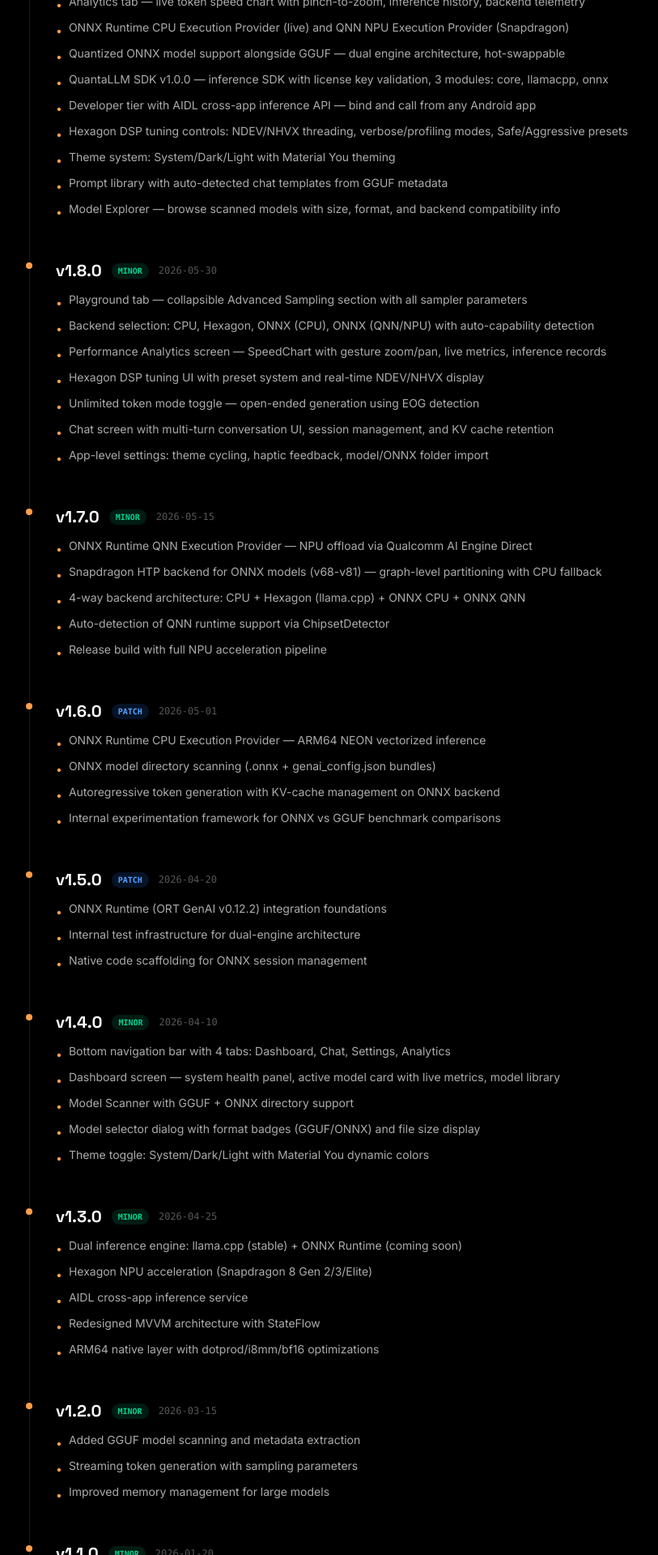
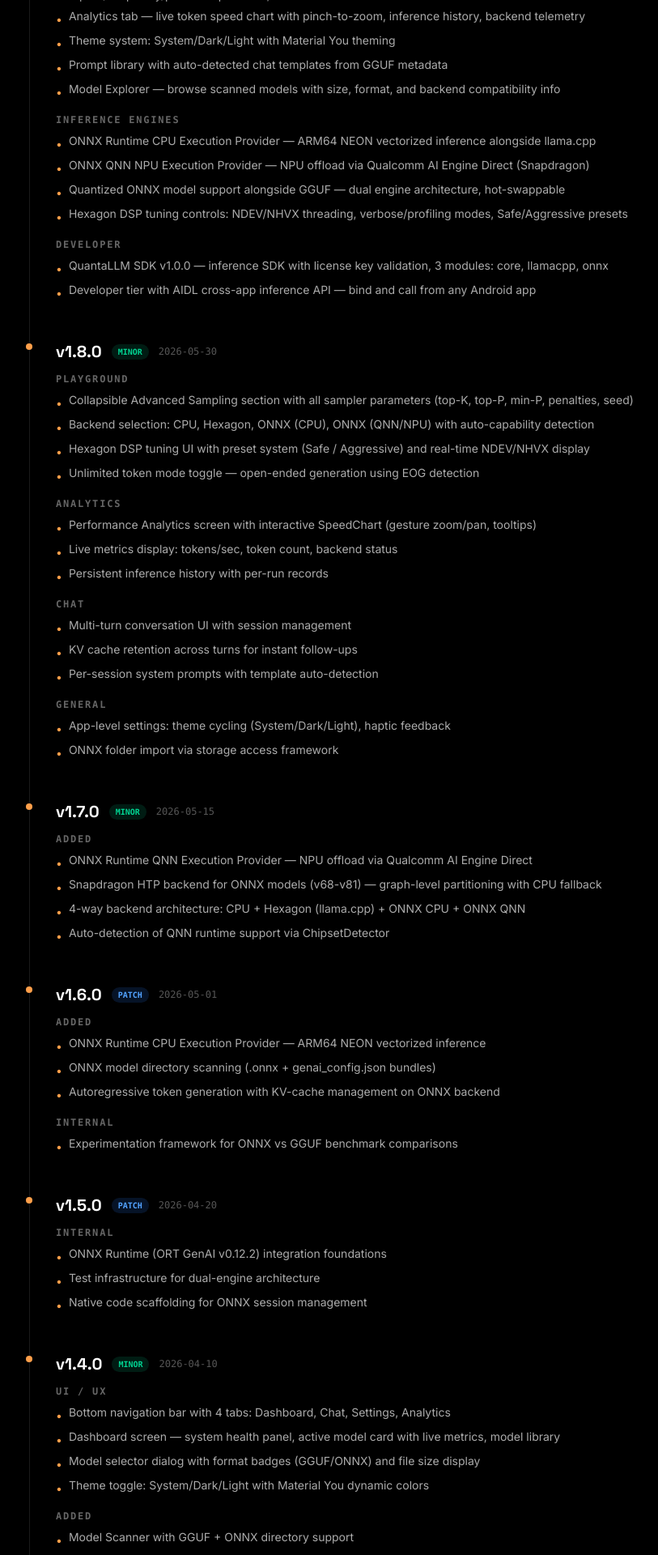
Before and after one commit to NaMan6122/QuantaWeb, a React (Vite) app: page /changelog in a window 1280 px wide. Shown: the part 380-2300 px from the top of the page at 81% size, without its empty margins (232-1045 px from the left). Built offline with nearby package versions, Linux system fonts and the light colour scheme.

Commit message:
refactor(changelog): organize entries into categorized sections
Each release now has labeled sections (UI/UX, Inference Engines, Developer,
Playground, Analytics, Chat, Added, Changed, Internal) instead of flat
bullet lists. Section headers displayed as muted uppercase labels.

```diff
--- a/src/pages/ChangelogPage.tsx
+++ b/src/pages/ChangelogPage.tsx
@@ -3,11 +3,16 @@
 import Navbar from '../components/Navbar';
 import Footer from '../components/Footer';
 
+interface Section {
+  title: string;
+  items: string[];
+}
+
 interface Release {
   version: string;
   date: string;
   tag: 'major' | 'minor' | 'patch';
-  changes: string[];
+  sections: Section[];
 }
 
 const releases: Release[] = [
@@ -15,120 +20,220 @@
     version: '2.0.0',
     date: '2026-06-15',
     tag: 'major',
-    changes: [
+    sections: [
+      {
+        title: 'UI / UX',
+        items: [
           'Bottom navigation with 4 tabs: Dashboard, Chat, Playground, Analytics',
           'Dashboard — system health monitor, active model card with real-time metrics, model library, quick actions',
           'Playground tab — full LLM sampling controls: temperature, top-K, top-P, min-P, repeat/frequency/presence penalties, seed',
           'Analytics tab — live token speed chart with pinch-to-zoom, inference history, backend telemetry',
-      'ONNX Runtime CPU Execution Provider (live) and QNN NPU Execution Provider (Snapdragon)',
-      'Quantized ONNX model support alongside GGUF — dual engine architecture, hot-swappable',
-      'QuantaLLM SDK v1.0.0 — inference SDK with license key validation, 3 modules: core, llamacpp, onnx',
-      'Developer tier with AIDL cross-app inference API — bind and call from any Android app',
-      'Hexagon DSP tuning controls: NDEV/NHVX threading, verbose/profiling modes, Safe/Aggressive presets',
           'Theme system: System/Dark/Light with Material You theming',
           'Prompt library with auto-detected chat templates from GGUF metadata',
           'Model Explorer — browse scanned models with size, format, and backend compatibility info',
         ],
       },
       {
+        title: 'Inference Engines',
+        items: [
+          'ONNX Runtime CPU Execution Provider — ARM64 NEON vectorized inference alongside llama.cpp',
+          'ONNX QNN NPU Execution Provider — NPU offload via Qualcomm AI Engine Direct (Snapdragon)',
+          'Quantized ONNX model support alongside GGUF — dual engine architecture, hot-swappable',
+          'Hexagon DSP tuning controls: NDEV/NHVX threading, verbose/profiling modes, Safe/Aggressive presets',
+        ],
+      },
+      {
+        title: 'Developer',
+        items: [
+          'QuantaLLM SDK v1.0.0 — inference SDK with license key validation, 3 modules: core, llamacpp, onnx',
+          'Developer tier with AIDL cross-app inference API — bind and call from any Android app',
+        ],
+      },
+    ],
+  },
+  {
     version: '1.8.0',
     date: '2026-05-30',
     tag: 'minor',
-    changes: [
-      'Playground tab — collapsible Advanced Sampling section with all sampler parameters',
+    sections: [
+      {
+        title: 'Playground',
+        items: [
+          'Collapsible Advanced Sampling section with all sampler parameters (top-K, top-P, min-P, penalties, seed)',
           'Backend selection: CPU, Hexagon, ONNX (CPU), ONNX (QNN/NPU) with auto-capability detection',
-      'Performance Analytics screen — SpeedChart with gesture zoom/pan, live metrics, inference records',
-      'Hexagon DSP tuning UI with preset system and real-time NDEV/NHVX display',
+          'Hexagon DSP tuning UI with preset system (Safe / Aggressive) and real-time NDEV/NHVX display',
           'Unlimited token mode toggle — open-ended generation using EOG detection',
-      'Chat screen with multi-turn conversation UI, session management, and KV cache retention',
-      'App-level settings: theme cycling, haptic feedback, model/ONNX folder import',
+        ],
+      },
+      {
+        title: 'Analytics',
+        items: [
+          'Performance Analytics screen with interactive SpeedChart (gesture zoom/pan, tooltips)',
+          'Live metrics display: tokens/sec, token count, backend status',
+          'Persistent inference history with per-run records',
+        ],
+      },
+      {
+        title: 'Chat',
+        items: [
+          'Multi-turn conversation UI with session management',
+          'KV cache retention across turns for instant follow-ups',
+          'Per-session system prompts with template auto-detection',
+        ],
+      },
+      {
+        title: 'General',
+        items: [
+          'App-level settings: theme cycling (System/Dark/Light), haptic feedback',
+          'ONNX folder import via storage access framework',
+        ],
+      },
     ],
   },
   {
     version: '1.7.0',
     date: '2026-05-15',
     tag: 'minor',
-    changes: [
+    sections: [
+      {
+        title: 'Added',
+        items: [
           'ONNX Runtime QNN Execution Provider — NPU offload via Qualcomm AI Engine Direct',
           'Snapdragon HTP backend for ONNX models (v68-v81) — graph-level partitioning with CPU fallback',
           '4-way backend architecture: CPU + Hexagon (llama.cpp) + ONNX CPU + ONNX QNN',
           'Auto-detection of QNN runtime support via ChipsetDetector',
-      'Release build with full NPU acceleration pipeline',
+        ],
+      },
     ],
   },
   {
     version: '1.6.0',
     date: '2026-05-01',
     tag: 'patch',
-    changes: [
+    sections: [
+      {
+        title: 'Added',
+        items: [
           'ONNX Runtime CPU Execution Provider — ARM64 NEON vectorized inference',
           'ONNX model directory scanning (.onnx + genai_config.json bundles)',
           'Autoregressive token generation with KV-cache management on ONNX backend',
-      'Internal experimentation framework for ONNX vs GGUF benchmark comparisons',
+        ],
+      },
+      {
+        title: 'Internal',
+        items: [
+          'Experimentation framework for ONNX vs GGUF benchmark comparisons',
+        ],
+      },
     ],
   },
   {
     version: '1.5.0',
     date: '2026-04-20',
     tag: 'patch',
-    changes: [
+    sections: [
+      {
+        title: 'Internal',
+        items: [
           'ONNX Runtime (ORT GenAI v0.12.2) integration foundations',
-      'Internal test infrastructure for dual-engine architecture',
+          'Test infrastructure for dual-engine architecture',
           'Native code scaffolding for ONNX session management',
+        ],
+      },
     ],
   },
   {
     version: '1.4.0',
     date: '2026-04-10',
     tag: 'minor',
-    changes: [
+    sections: [
+      {
+        title: 'UI / UX',
+        items: [
           'Bottom navigation bar with 4 tabs: Dashboard, Chat, Settings, Analytics',
           'Dashboard screen — system health panel, active model card with live metrics, model library',
-      'Model Scanner with GGUF + ONNX directory support',
           'Model selector dialog with format badges (GGUF/ONNX) and file size display',
           'Theme toggle: System/Dark/Light with Material You dynamic colors',
+        ],
+      },
+      {
+        title: 'Added',
+        items: [
+          'Model Scanner with GGUF + ONNX directory support',
+        ],
+      },
     ],
   },
   {
     version: '1.3.0',
     date: '2026-04-25',
     tag: 'minor',
-    changes: [
-      'Dual inference engine: llama.cpp (stable) + ONNX Runtime (coming soon)',
+    sections: [
+      {
+        title: 'Added',
+        items: [
+          'Dual inference engine: llama.cpp (stable) + ONNX Runtime foundation',
           'Hexagon NPU acceleration (Snapdragon 8 Gen 2/3/Elite)',
           'AIDL cross-app inference service',
-      'Redesigned MVVM architecture with StateFlow',
+        ],
+      },
+      {
+        title: 'Changed',
+        items: [
+          'Redesigned MVVM architecture with StateFlow for reactive UI updates',
           'ARM64 native layer with dotprod/i8mm/bf16 optimizations',
+        ],
+      },
     ],
   },
   {
     version: '1.2.0',
     date: '2026-03-15',
     tag: 'minor',
-    changes: [
-      'Added GGUF model scanning and metadata extraction',
+    sections: [
+      {
+        title: 'Added',
+        items: [
+          'GGUF model scanning and metadata extraction',
           'Streaming token generation with sampling parameters',
+        ],
+      },
+      {
+        title: 'Changed',
+        items: [
           'Improved memory management for large models',
+        ],
+      },
     ],
   },
   {
     version: '1.1.0',
     date: '2026-01-20',
     tag: 'minor',
-    changes: [
-      'Added model download from HuggingFace repositories',
+    sections: [
+      {
+        title: 'Added',
+        items: [
+          'Model download from HuggingFace repositories',
           'Chat history persistence with SQLite',
           'Dark/light theme support following Material You',
+        ],
+      },
     ],
   },
   {
     version: '1.0.0',
     date: '2025-11-10',
     tag: 'major',
-    changes: [
+    sections: [
+      {
+        title: 'Added',
+        items: [
           'Initial release with llama.cpp backend',
           'Basic chat interface with GGUF model support',
           'ARM64 NEON SIMD acceleration',
+        ],
+      },
     ],
   },
 ];
@@ -184,8 +289,14 @@
                   <span className="text-xs text-on-surface-variant/50 font-mono">{r.date}</span>
                 </div>
 
-                <ul className="space-y-2">
-                  {r.changes.map((c) => (
+                <div className="space-y-4">
+                  {r.sections.map((s) => (
+                    <div key={s.title}>
+                      <h3 className="text-xs font-mono font-bold uppercase tracking-[0.15em] text-white/40 mb-2">
+                        {s.title}
+                      </h3>
+                      <ul className="space-y-1.5">
+                        {s.items.map((c) => (
                           <li key={c} className="text-sm text-on-surface-variant flex gap-2">
                             <span className="text-primary mt-1 shrink-0">•</span>
                             {c}
@@ -196,6 +307,9 @@
                   ))}
                 </div>
               </div>
+            ))}
+          </div>
+        </div>
       </main>
       <Footer />
     </>
```
Lines whose indentation alone changed are shown as unchanged.
